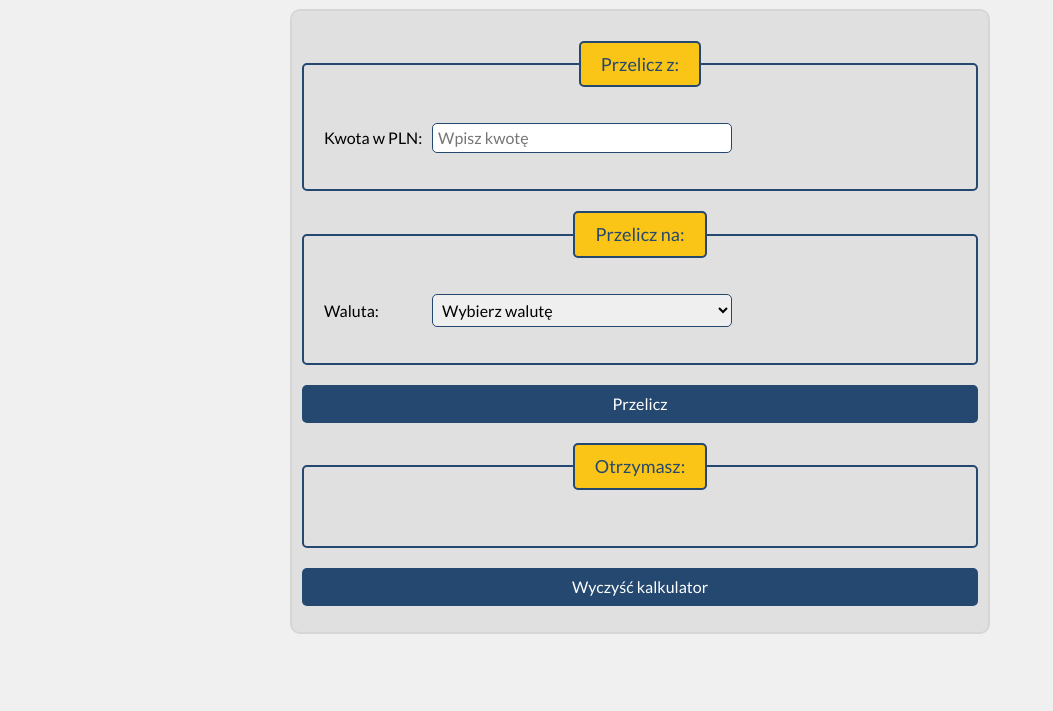
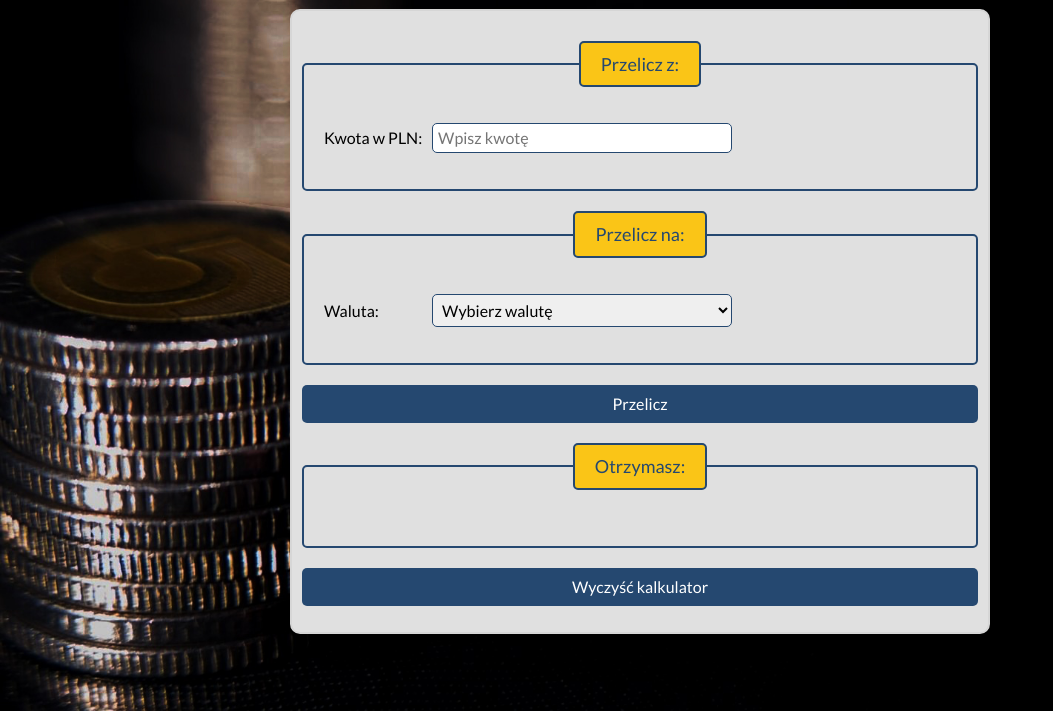
Before and after one commit to aWilku/currencyConverter, a plain HTML site: page index.html in a window 1280 px wide. Shown: the part 89-800 px from the top of the page, without its empty margins (0-1053 px from the left). Drawn offline with nearby package versions, Linux system fonts and the light colour scheme.

Commit message:
background image added

```diff
--- a/css/globalStyle.css
+++ b/css/globalStyle.css
@@ -10,6 +10,11 @@ html {
 
 body {
     max-width: 700px;
+    width: 100%;
     margin: auto;
+    background-image: url("../images/background.jpg");
     background-color: #f0f0f0;
+    background-size: cover;
+    background-position: center;
+    background-attachment: fixed;
 }
```
Also changed, not shown: images/background.jpg (added).
